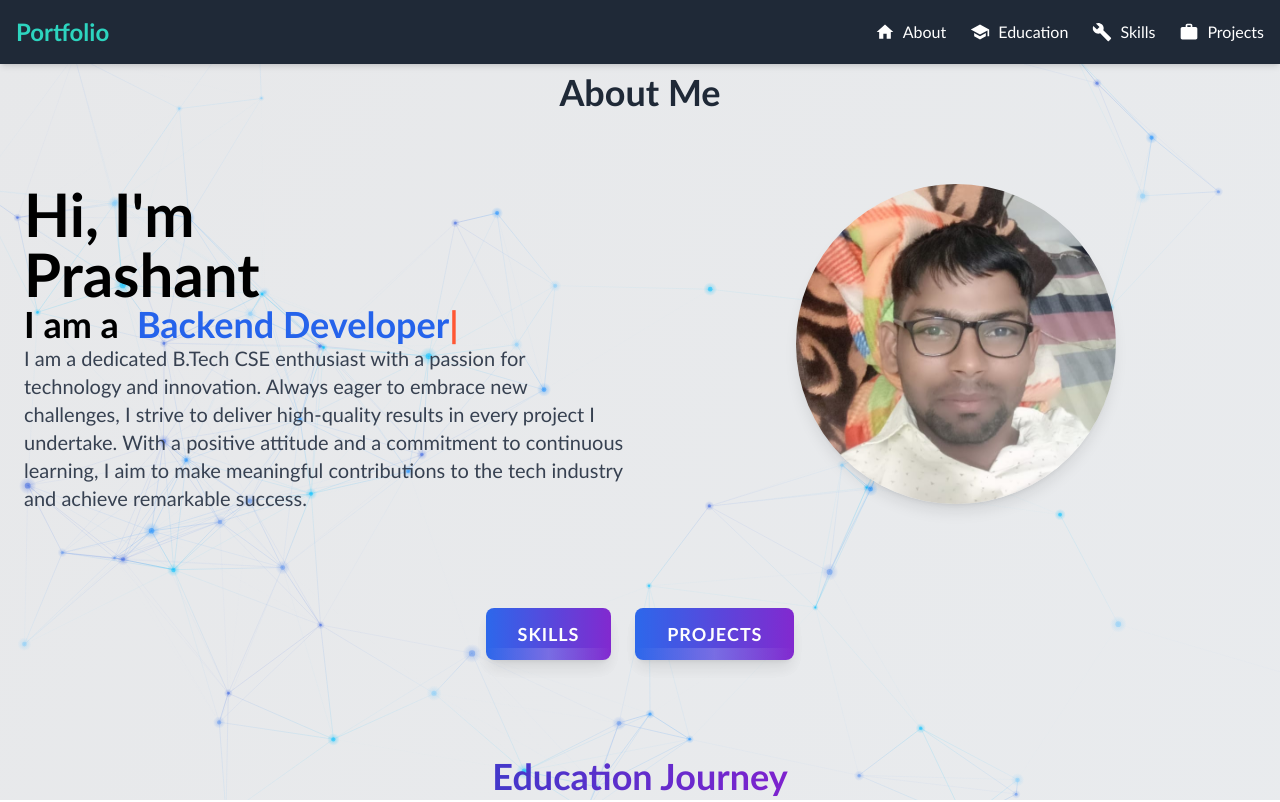
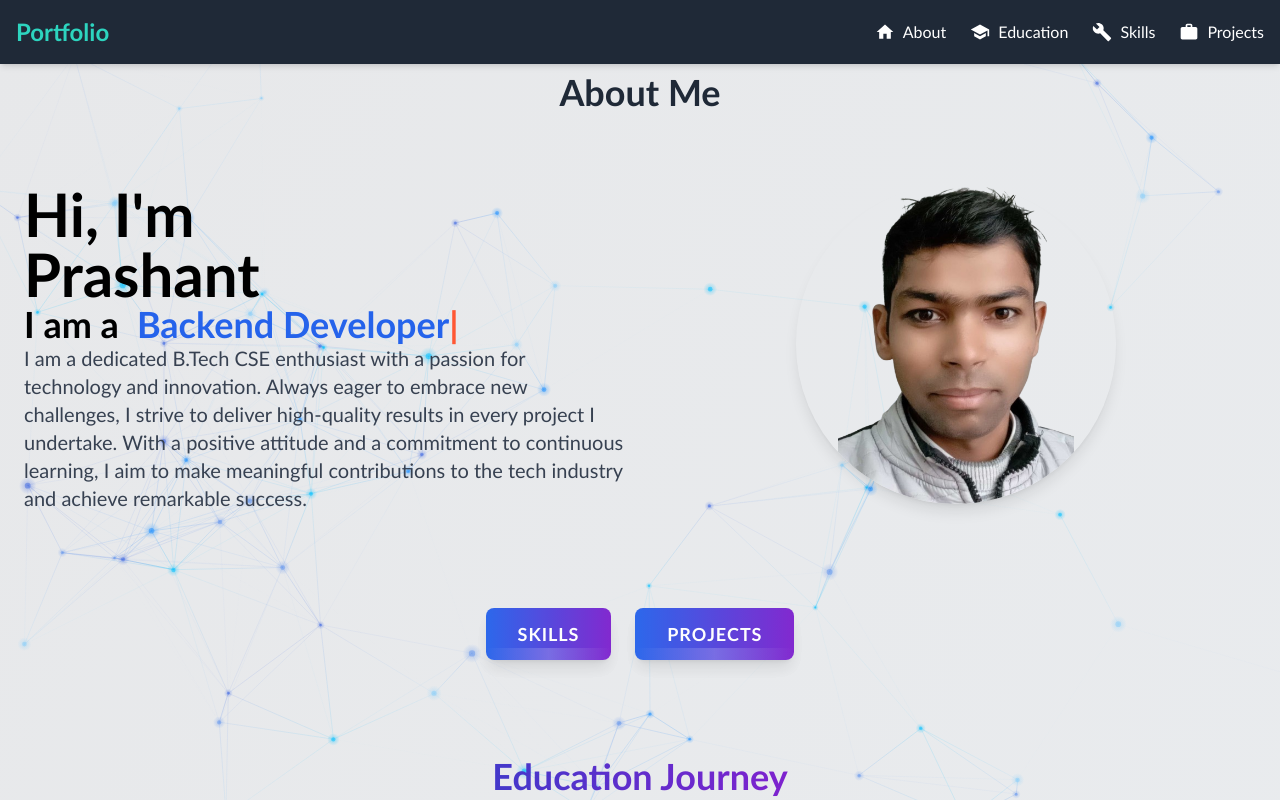
Before and after one commit to hiprashantsaini/ReactPortfolio, a React (Create React App) app: page / in a window 1280 px wide. Shown: the top 802 px of the page. Built offline with nearby package versions, Linux system fonts and the light colour scheme.

Commit message:
photo updated

```diff
--- a/src/components/About.js
+++ b/src/components/About.js
@@ -2,7 +2,7 @@ import { motion } from 'framer-motion';
 import React from 'react';
 import { ReactTyped } from 'react-typed';
 import '../borderStyle.css';
-import img from '../data/myImg2.jpg';
+import img from '../data/myPhoto3BgFree.png';
 import './AnimatedText.css';
 
 
@@ -57,8 +57,9 @@ const About = () => {
           <img
             src={img}
             alt="Your Profile"
-            className="w-52 h-52 md:w-80 md:h-80 rounded-full shadow-lg object-cover"
+            className='w-52 h-52 md:w-80 md:h-80 rounded-full shadow-lg overflow-hidden object-contain'
           />
+
         </motion.div>
       </section>
     </>
```
Also changed, not shown: src/App.js (line endings or trailing spaces), src/data/MyImg.png (deleted), src/data/myPhoto3BgFree.png (added).
